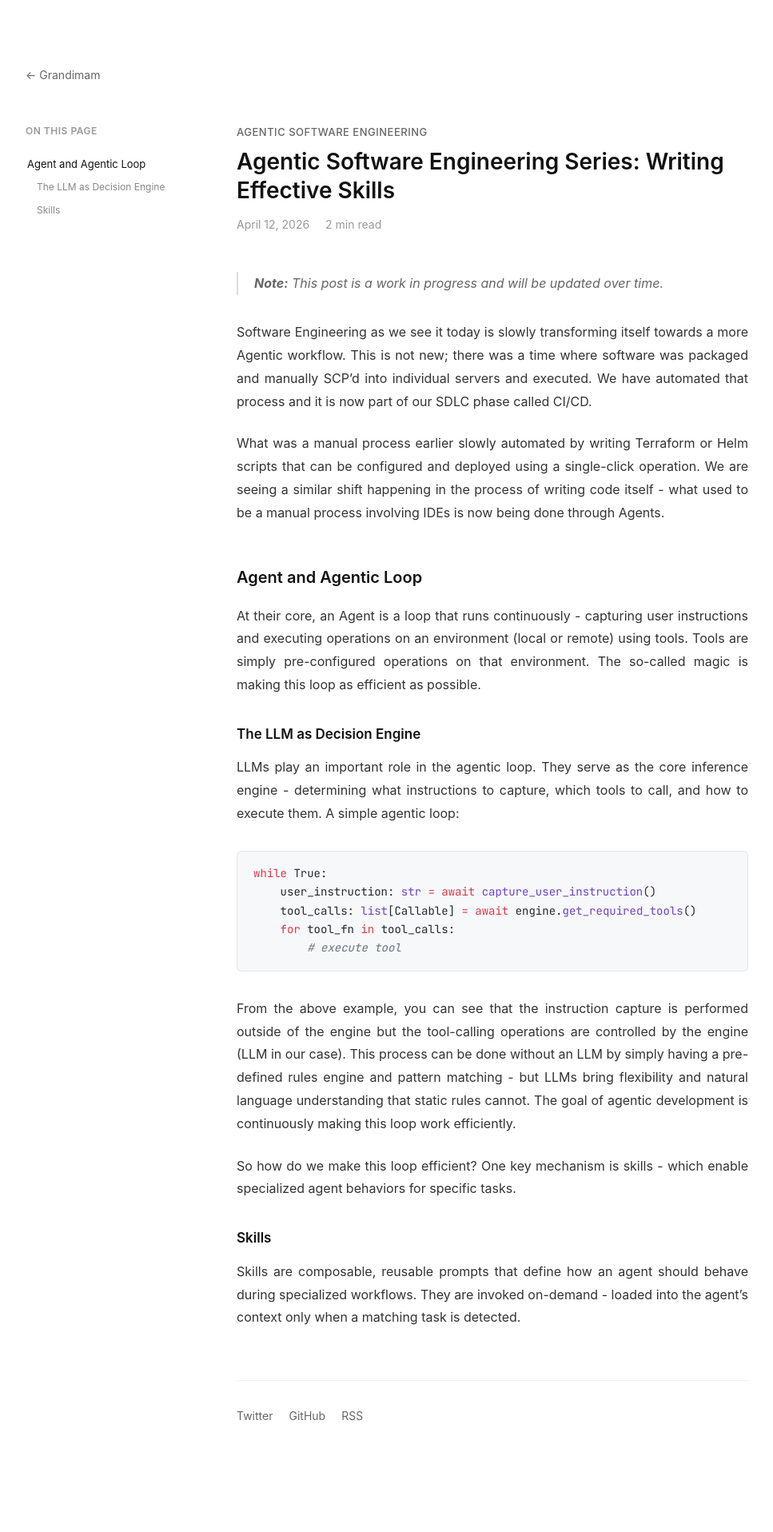
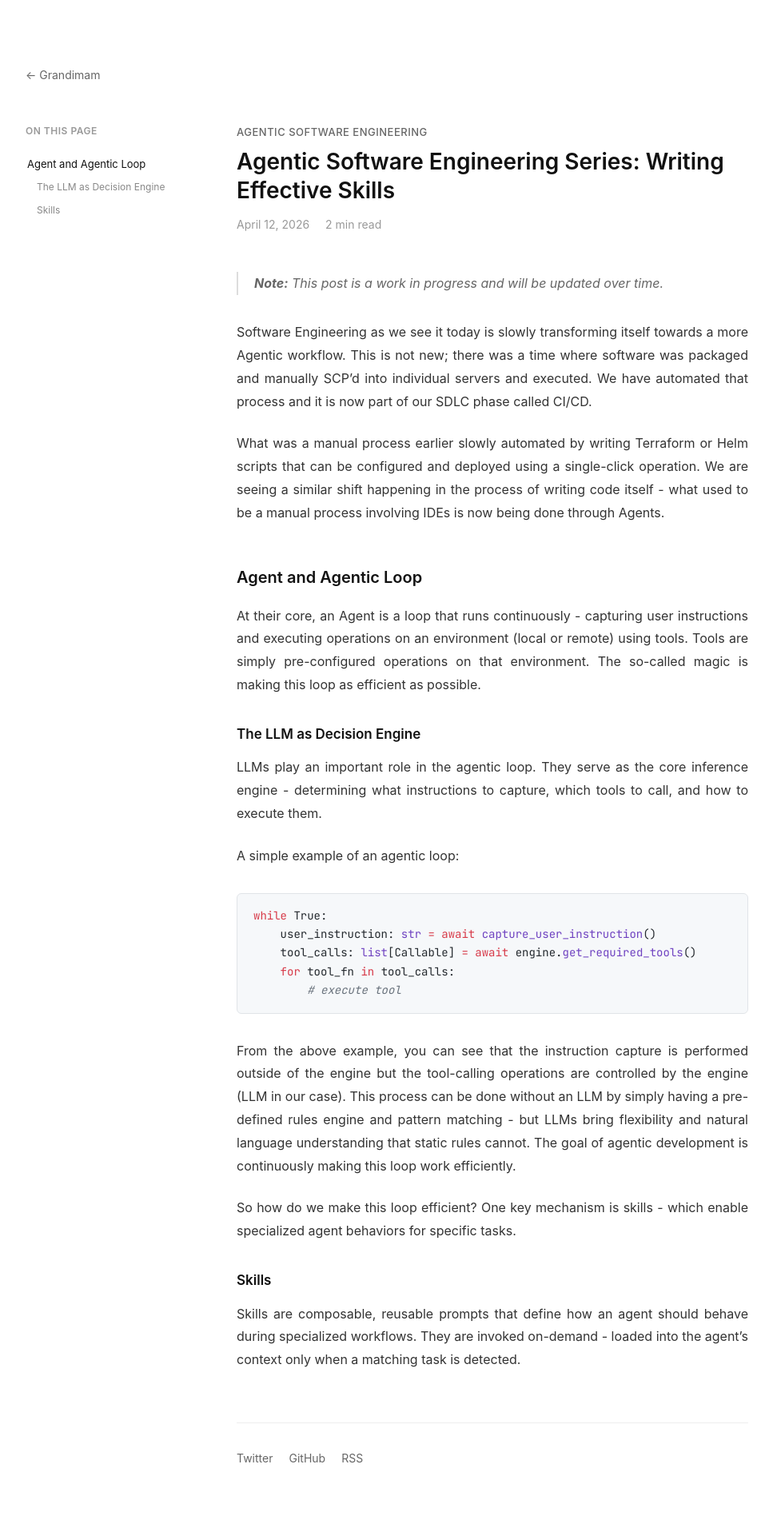
Before and after one commit to grandimam/grandimam, a Jekyll site: the page built from blog/_posts/2026-04-12-writing-effective-skills.md, in a window 1280 px wide. Shown: the whole page at 80% size, without its empty margins (82-1049 px from the left). Built offline with Jekyll 4.4.1, drawn with Linux system fonts in a browser that asks for light colours; before the commit the page ends 1863 px from its top, so only the background shows below that.

````diff
--- a/blog/_posts/2026-04-12-writing-effective-skills.md
+++ b/blog/_posts/2026-04-12-writing-effective-skills.md
@@ -20,7 +20,9 @@
 
 ### The LLM as Decision Engine
 
-LLMs play an important role in the agentic loop. They serve as the core inference engine - determining what instructions to capture, which tools to call, and how to execute them. A simple agentic loop:
+LLMs play an important role in the agentic loop. They serve as the core inference engine - determining what instructions to capture, which tools to call, and how to execute them.
+
+A simple example of an agentic loop:
 
 ```python
 while True:
````
Also changed, not shown: README.md.
